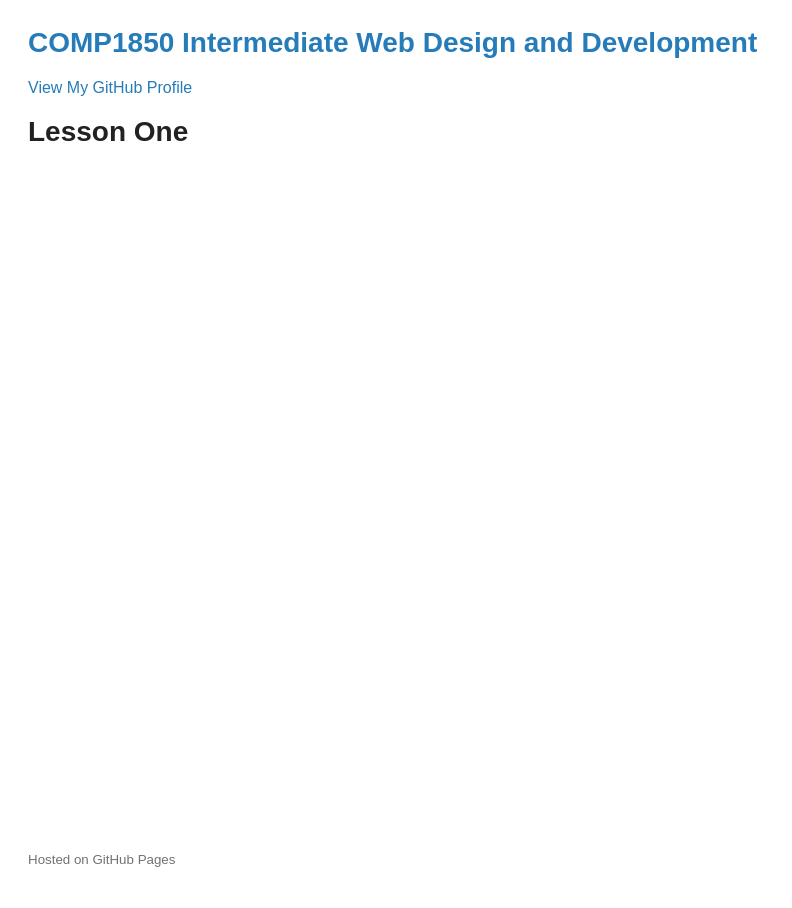
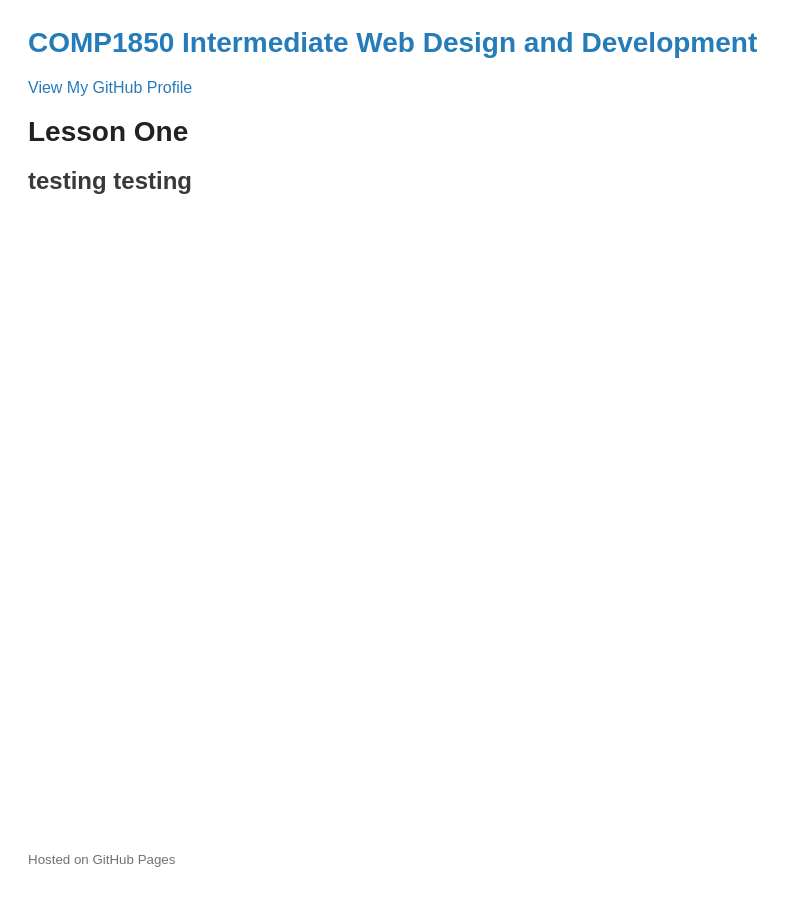
Before and after one commit to chrisharrisx/chrisharrisx.github.io, a Jekyll site: the page built from lesson1/index.md, in a window 1280 px wide. Shown: the whole page, without its empty margins (0-792 px from the left). Built offline with Jekyll 4.4.1, drawn with Linux system fonts in a browser that asks for light colours; some web fonts are replaced; the repository's description, which GitHub fills in, is left out.

Commit message:
Testing build and server checkout

```diff
--- a/lesson1/index.md
+++ b/lesson1/index.md
@@ -4,3 +4,4 @@ layout: default
 ---
 
 # Lesson One
+## testing testing
```
Also changed, not shown: 2 other files.
